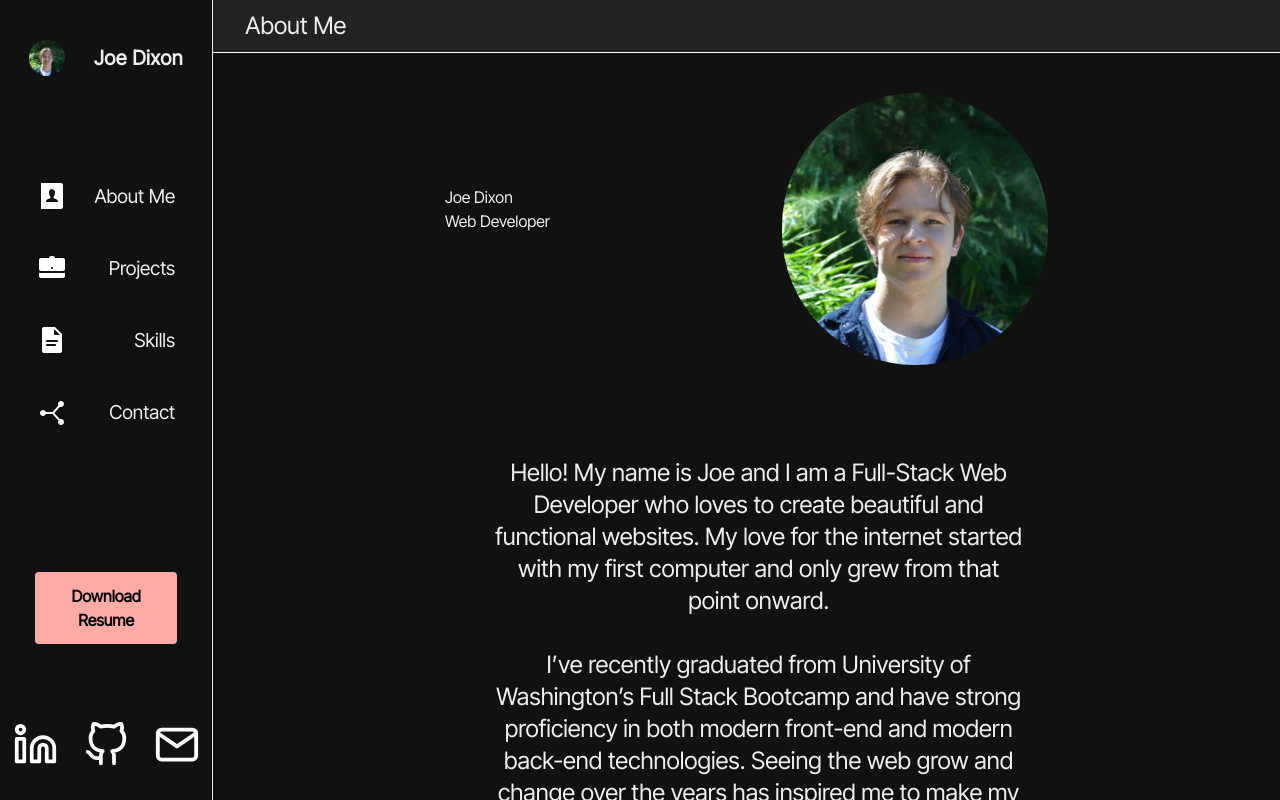
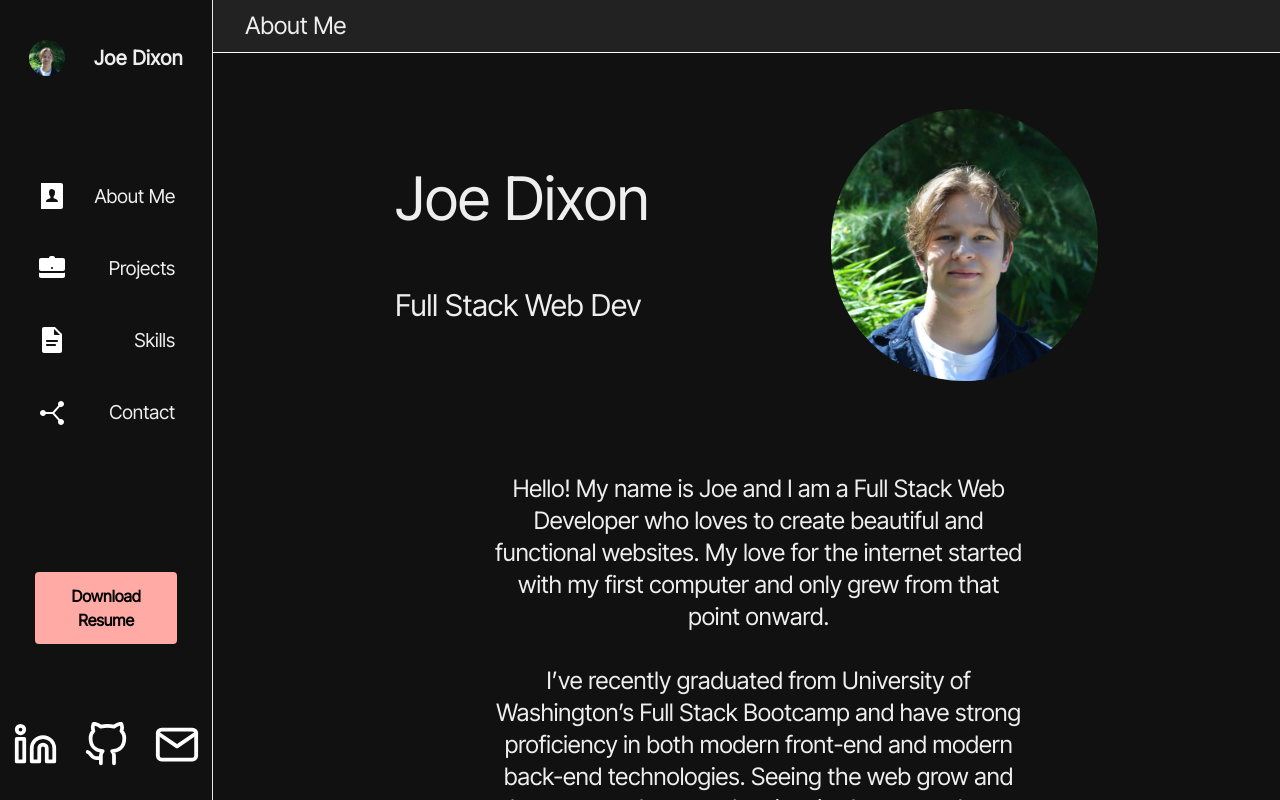
Before and after one commit to joerdixon/my-portfolio-2, a React (Create React App) app: page / in a window 1280 px wide. Built offline with nearby package versions, Linux system fonts and the light colour scheme.

Commit message:
about me formatting

```diff
--- a/src/App.js
+++ b/src/App.js
@@ -11,6 +11,7 @@ import './styles.css'
 // TODO: ! Add "More" section with the hardware I use, spotify thing, last updated ticker, and buy me a coffee link.
 // TODO: ! Super annoying micro-scroll on page side.
 // TODO: Add subtle particle effect to the background
+// TODO: Add icons to the section headings.
 
 // TODO: Credits to be added to the more section.
 // https://worldvectorlogo.com/
--- a/src/components/Page/Pages/About.jsx
+++ b/src/components/Page/Pages/About.jsx
@@ -11,17 +11,17 @@ function About(props) {
         <div className='flex flex-col justify-top items-center md:w-5/6'>
             <h2 className='sectionheading md:sectionheading-md'>About Me</h2>
             <div className='flex flex-col justify-between items-center overflow-auto'>
-                <div className='flex justify-evenly items-center'>
-                    <div className='flex flex-col'>
-                        <h1>Joe Dixon</h1>
-                        <h2>Web Developer</h2>
+                <div className='flex justify-evenly items-center mt-14'>
+                    <div className='flex flex-col justify-evenly items-start h-full'>
+                        <h1 className='text-6xl'>Joe Dixon</h1>
+                        <h2 className='text-3xl'>Full Stack Web Dev</h2>
                     </div>
-                    <div className='w-2/3 md:w-1/4 flex justify-around mt-10'>
+                    <div className='w-2/3 md:w-1/4 flex justify-around'>
                         <img className='w-full rounded-full my-0 mx-auto' src={headshot} alt="Joe Dixon" />
                     </div>
                 </div>
                 <div className='w-1/2 mt-20'>
-                    <p className='m-3 text-center text-2xl w-full'>Hello! My name is Joe and I am a Full-Stack Web Developer who loves to create beautiful and functional websites. My love for the internet started with my first computer and only grew from that point onward. <br /><br />
+                    <p className='m-3 text-center text-2xl w-full'>Hello! My name is Joe and I am a Full Stack Web Developer who loves to create beautiful and functional websites. My love for the internet started with my first computer and only grew from that point onward. <br /><br />
 
                         I’ve recently graduated from University of Washington’s Full Stack Bootcamp and have strong proficiency in both modern front-end and modern back-end technologies. Seeing the web grow and change over the years has inspired me to make my own contribution! I am passionate about creating amazing UX and accessible websites and hope to leave the internet more inclusive than I found it. <br /><br />
 
```
